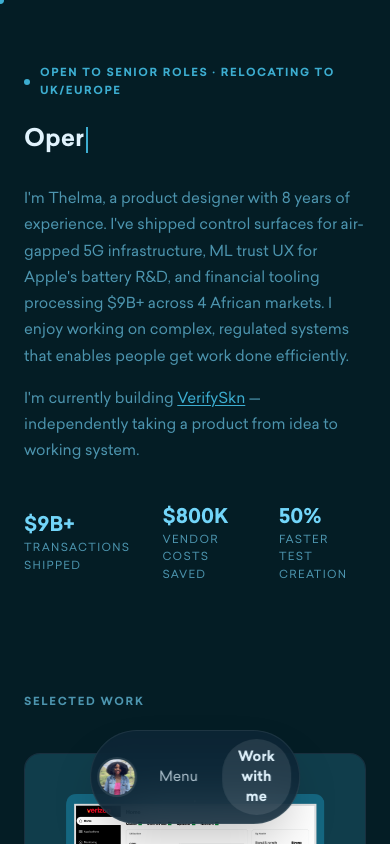
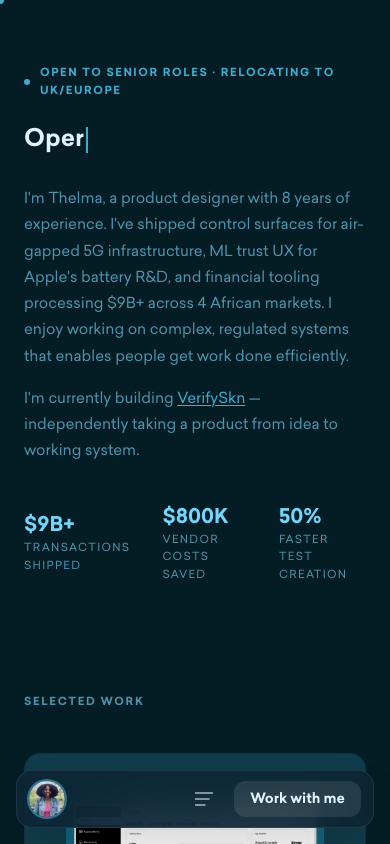
Before and after one commit to dikethelmak/portfolio-website, a Next.js app: page / in a window 390 px wide. Shown: the top 844 px of the page. Built offline with nearby package versions, Linux system fonts and the light colour scheme.

Commit message:
Improve mobile nav: full-width bar, hamburger icon, X close button

```diff
--- a/src/components/Navigation.tsx
+++ b/src/components/Navigation.tsx
@@ -345,25 +345,52 @@ export default function Navigation() {
       </nav>
 
       {/* ── Mobile bottom nav ─────────────────────────────────────────────── */}
-      <div className="md:hidden fixed bottom-5 left-1/2 -translate-x-1/2 z-50 flex items-center gap-2 px-2 py-2 rounded-full shadow-2xl"
+      <div
+        className="md:hidden fixed bottom-4 left-4 right-4 z-50 flex items-center gap-3 px-3 py-2.5 rounded-2xl shadow-2xl"
         style={{
-          background: 'rgba(13, 37, 53, 0.85)',
-          backdropFilter: 'blur(20px)',
+          background: 'rgba(13, 37, 53, 0.92)',
+          backdropFilter: 'blur(24px)',
           border: '1px solid rgba(255,255,255,0.08)',
         }}
       >
-        <Link href="/" className="w-9 h-9 rounded-full overflow-hidden shrink-0 ring-2 ring-white/10">
-          <Image src="/assets/aboutme-main.png" alt="Thelma Dike" width={36} height={36} className="w-full h-full object-cover object-top" />
+        {/* Avatar */}
+        <Link
+          href="/"
+          className={`w-9 h-9 rounded-full overflow-hidden shrink-0 ring-2 transition-all duration-200 ${
+            pathname === '/' ? 'ring-accent/60' : 'ring-white/10'
+          }`}
+        >
+          <Image
+            src="/assets/aboutme-main.png"
+            alt="Thelma Dike"
+            width={36}
+            height={36}
+            className={`w-full h-full object-cover object-top transition-all duration-200 ${
+              pathname === '/' ? 'grayscale-0' : 'grayscale'
+            }`}
+          />
         </Link>
+
+        {/* Spacer */}
+        <div className="flex-1" />
+
+        {/* Hamburger */}
         <button
           onClick={() => setMobileOpen(true)}
-          className="px-4 py-2 text-sm text-text/75 hover:text-text transition-colors"
+          className="w-9 h-9 rounded-xl flex items-center justify-center text-text/70 hover:text-text hover:bg-white/10 transition-all duration-150"
+          aria-label="Open menu"
         >
-          Menu
+          <svg width="18" height="14" viewBox="0 0 18 14" fill="none">
+            <line x1="0" y1="1" x2="18" y2="1" stroke="currentColor" strokeWidth="1.5" strokeLinecap="round"/>
+            <line x1="0" y1="7" x2="14" y2="7" stroke="currentColor" strokeWidth="1.5" strokeLinecap="round"/>
+            <line x1="0" y1="13" x2="10" y2="13" stroke="currentColor" strokeWidth="1.5" strokeLinecap="round"/>
+          </svg>
         </button>
+
+        {/* Work with me */}
         <button
-          onClick={() => { copyEmail() }}
-          className="px-4 py-2 rounded-full text-sm font-[SailecBold] bg-white/10 text-text"
+          onClick={copyEmail}
+          className="px-4 py-2 rounded-xl text-sm font-[SailecBold] bg-white/10 hover:bg-white/15 text-text transition-all duration-150"
         >
           {emailCopied ? 'Copied!' : 'Work with me'}
         </button>
@@ -394,7 +421,11 @@ export default function Navigation() {
                   </div>
                   <span className="text-sm font-[SailecBold] text-text">Thelma Dike</span>
                 </div>
-                <button onClick={() => setMobileOpen(false)} className="text-2xl text-text/60 hover:text-text leading-none" aria-label="Close menu">×</button>
+                <button onClick={() => setMobileOpen(false)} className="w-9 h-9 rounded-xl flex items-center justify-center text-text/60 hover:text-text hover:bg-white/10 transition-all duration-150" aria-label="Close menu">
+                  <svg width="14" height="14" viewBox="0 0 14 14" fill="none">
+                    <path d="M1 1l12 12M13 1L1 13" stroke="currentColor" strokeWidth="1.5" strokeLinecap="round"/>
+                  </svg>
+                </button>
               </div>
 
               <div className="flex flex-col gap-1 mb-6">
```
